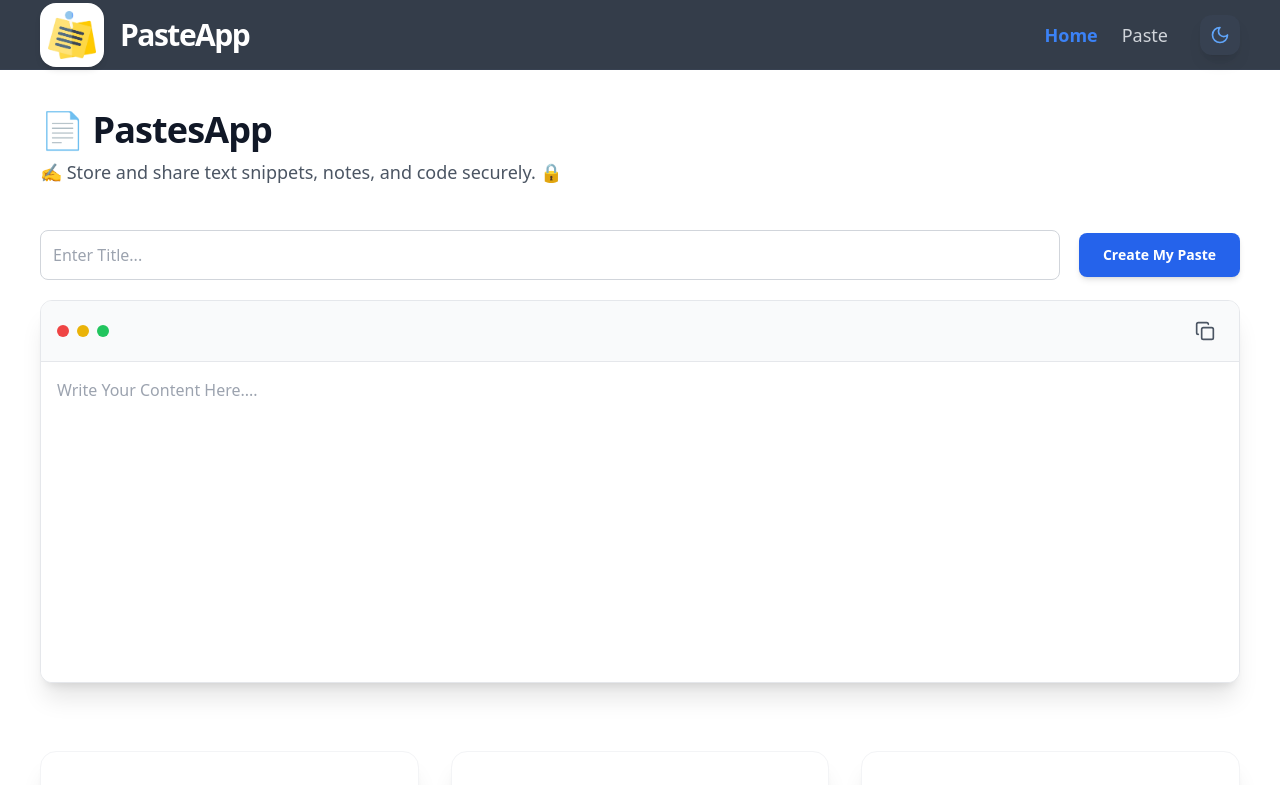
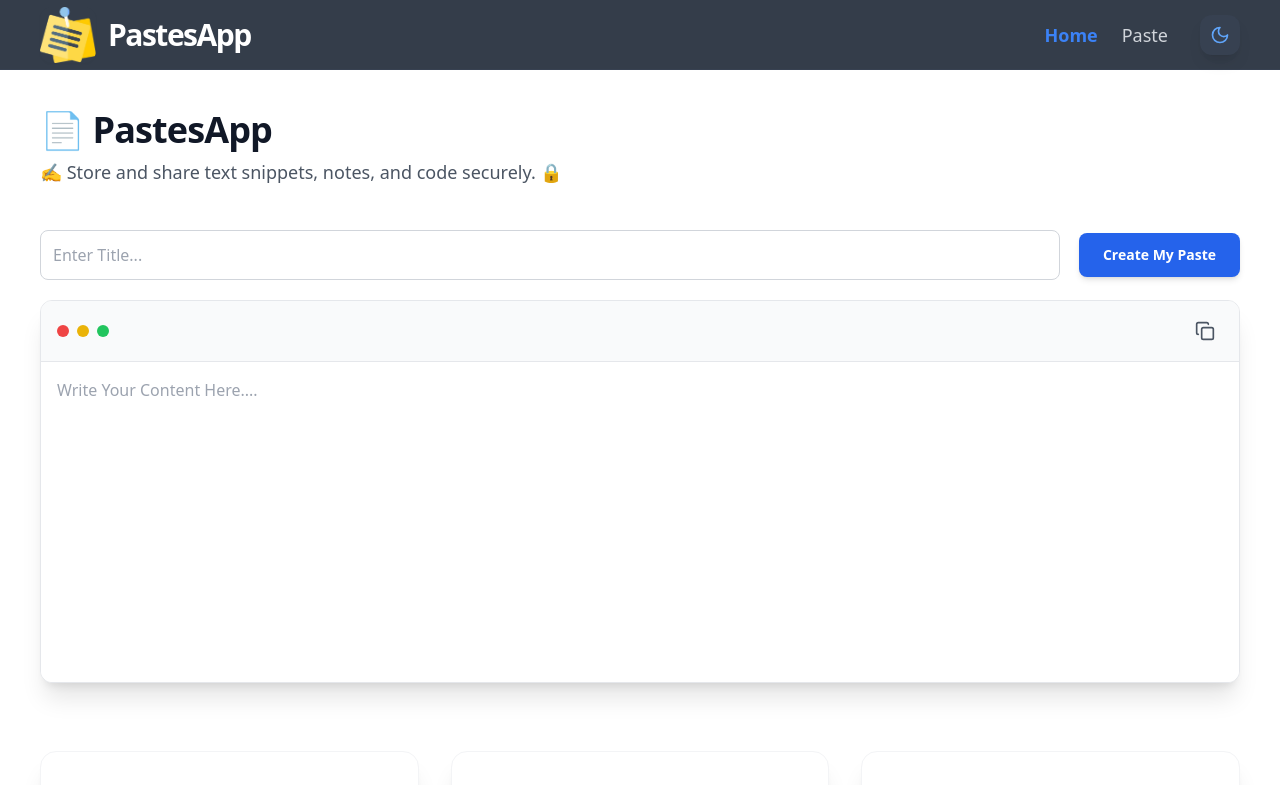
Before and after one commit to Himanshu111001/PasteApp-React, a React (Vite) app: page / in a window 1280 px wide. Shown: the top 785 px of the page. Built offline with nearby package versions, Linux system fonts and the light colour scheme.

Commit message:
fix: corrected app spelling to PastesApp

```diff
--- a/src/components/Navbar.jsx
+++ b/src/components/Navbar.jsx
@@ -22,11 +22,13 @@ const Navbar = () => {
     <nav className="w-full h-[70px] flex justify-center items-center p-4 bg-gray-800/90 dark:bg-black/90 backdrop-blur-md sticky top-0 z-50 border-b border-gray-700 dark:border-gray-800 transition-all duration-300">
       <div className="w-full max-w-[1200px] flex justify-between items-center px-4 lg:px-0">
         {/* Logo Section */}
-        <Link to="/" className="flex items-center gap-4 group">
-          <div className="bg-white dark:bg-gray-800 p-2 rounded-2xl shadow-md group-hover:shadow-lg transition-all">
-            <img src={logo} alt="Logo" className="w-12 h-12 object-contain group-hover:scale-105 transition-transform" />
-          </div>
-          <span className="text-white font-extrabold text-3xl tracking-tighter">PasteApp</span>
+        <Link to="/" className="flex items-center gap-2 group">
+          <img
+            src={logo}
+            alt="Logo"
+            className="w-14 h-14 object-contain group-hover:scale-110 transition-transform duration-300 shadow-sm rounded-xl"
+          />
+          <span className="text-white font-extrabold text-3xl tracking-tighter ml-1">PastesApp</span>
         </Link>
 
         {/* Links & Actions */}
```
Also changed, not shown: 1 other file (tests, documents, lock files or other folders).
